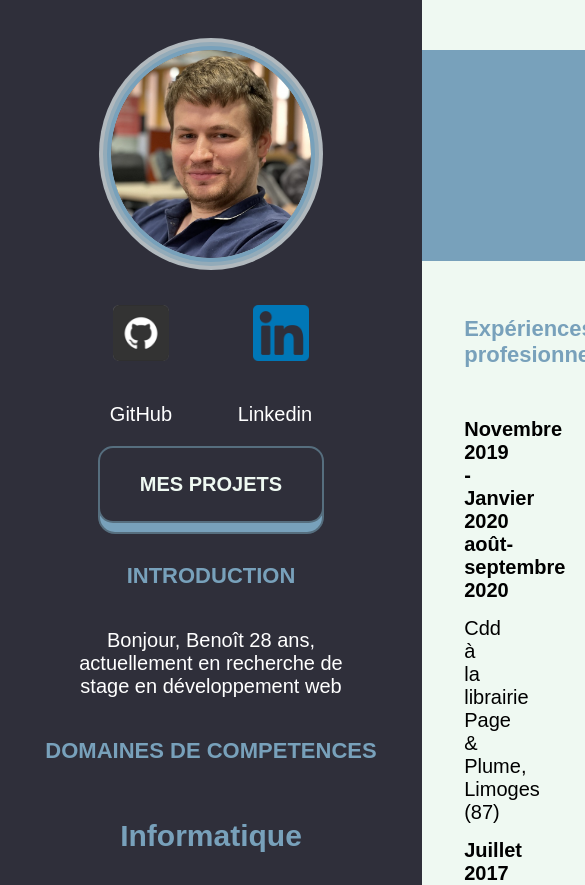
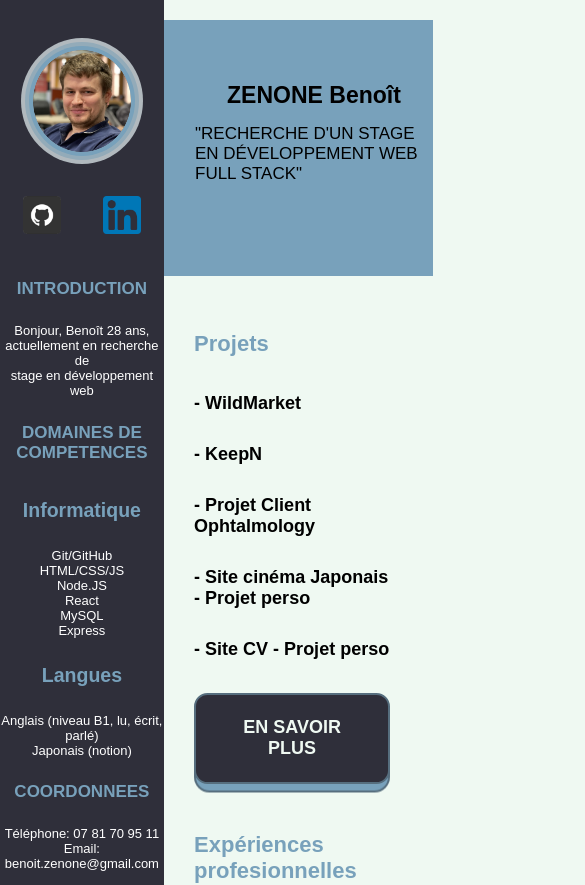
Before and after one commit to BenZen59/cv, a React (Create React App) app: page / in a window 390 px wide. Shown: the top 885 px of the page, 585 px wide, since content can reach past the window. Built offline with nearby package versions, Linux system fonts and the light colour scheme.

Commit message:
add responsive

```diff
--- a/src/components/CV.jsx
+++ b/src/components/CV.jsx
@@ -9,6 +9,7 @@ export default function CV() {
     <>
       <header>
         <h1>ZENONE Benoît</h1>
+        "RECHERCHE D'UN STAGE EN DÉVELOPPEMENT WEB FULL STACK"
       </header>
 
       <nav>
@@ -26,12 +27,8 @@ export default function CV() {
             </div>
           </a>
         </div>
-        <span className='github'>GitHub</span> Linkedin
-        <p>
-          <button className='projet'>
-            <NavLink to='/projet'>Mes projets</NavLink>
-          </button>
-        </p>
+        <span className='github'>GitHub</span>{' '}
+        <span className='linkedin'>Linkedin</span>
         <p>
           <h1>INTRODUCTION</h1>
         </p>
@@ -97,6 +94,21 @@ export default function CV() {
       </nav>
 
       <section>
+        <h1>Projets</h1>
+        <p>
+          <div className='boldSection'>- WildMarket</div>
+          <div className='boldSection'>- KeepN</div>
+          <div className='boldSection'>- Projet Client Ophtalmology</div>
+          <div className='boldSection'>
+            - Site cinéma Japonais - Projet perso
+          </div>
+          <div className='boldSection'>- Site CV - Projet perso</div>
+        </p>
+        <p>
+          <button className='projet'>
+            <NavLink to='/projet'>En savoir plus</NavLink>
+          </button>
+        </p>
         <h1>Expériences profesionnelles</h1>
         <p>
           <div className='boldSection'>
@@ -142,15 +154,6 @@ export default function CV() {
           </div>{' '}
           Spécialité Génie Électronique, Lycée Léonard De Vinci, Calais (62)
         </p>
-        <h1>Expériences diverses</h1>
-        <p>
-          Écriture D'un Dossier Pour Le Bp Libraire Sur Le Sujet
-          Suivant"promouvoir La Culture Japonaise À Travers La Librairie"
-          <br /> <br />
-          Option Cinéma Au Lycée Pour Le Bac, Avec La Réalisation D’un
-          Court-métrage Et Un Passage À L’oral
-          <br /> <br />{' '}
-        </p>
       </section>
     </>
   );
--- a/src/components/CV.scss
+++ b/src/components/CV.scss
@@ -8,17 +8,22 @@ body {
 header {
   display: flex;
   justify-content: center;
+  flex-direction: column;
   align-items: center;
   position: relative;
   margin-left: 50vh;
   background-color: rgb(120, 161, 187);
   width: 160vh;
   height: 25vh;
-  font-size: 32px;
-  font-weight: bold;
-  margin-top: 50px;
+  font-size: 23px;
+  margin-top: 25px;
+  padding-bottom: 45px;
 }
 
+header > h1 {
+  font-size: 50px;
+  font-weight: bold;
+}
 .lienPerso {
   display: flex;
   justify-content: space-between;
@@ -35,7 +40,7 @@ nav {
   background-color: $color2;
   color: white;
   width: 50vh;
-  height: auto;
+  height: 223%;
   top: 0;
   text-align: center;
   position: absolute;
@@ -76,7 +81,7 @@ section h1 {
   color: $color3;
   font-weight: bold;
   font-size: 22px;
-  padding-bottom: 15px;
+  padding-bottom: 2px;
   padding-top: 30px;
 }
 
@@ -154,3 +159,79 @@ button > a {
 button:hover > a {
   color: $color2;
 }
+
+@media screen and (max-width: 926px) {
+  header {
+    padding-left: 35%;
+    margin-top: 50px;
+  }
+
+  nav {
+    width: auto;
+    bottom: -100%;
+  }
+
+  section {
+    margin-left: 46vh;
+  }
+}
+
+@media screen and (max-width: 820px) {
+  header {
+    width: 61%;
+    margin: auto;
+    padding-left: 50%;
+    margin-top: 50px;
+    font-size: 17px;
+    margin-top: 20px;
+  }
+
+  header > h1 {
+    font-size: 23px;
+    font-weight: bold;
+  }
+
+  nav h1 {
+    font-size: 17px;
+    padding: 10px;
+  }
+
+  nav {
+    width: 42%;
+    height: 283%;
+    bottom: -100%;
+    font-size: 13px;
+  }
+
+  section {
+    margin-left: 41vh;
+  }
+
+  .photoCV {
+    width: 60%;
+  }
+
+  .linkedin {
+    display: none;
+  }
+
+  .github {
+    display: none;
+  }
+
+  .lienPerso {
+    width: 80px;
+    height: 80px;
+    padding-top: 20px;
+  }
+
+  .navImg {
+    padding: 21px;
+  }
+
+  section {
+    margin-left: 23vh;
+    margin-top: 3vh;
+    font-size: 18px;
+  }
+}
--- a/src/components/Projet.jsx
+++ b/src/components/Projet.jsx
@@ -96,7 +96,18 @@ export default function Projet() {
         <li class='work'>
           <input class='radio' id='work4' name='works' type='radio' checked />
           <div class='relative'>
-            <label for='work4'>Site CV</label>
+            <label for='work4'>Site cinéma Japonais</label>
+
+            <span class='circle'></span>
+          </div>
+          <div class='content'>
+            <p>Projet perso en React sur le cinéma japonais en général</p>
+          </div>
+        </li>
+        <li class='work'>
+          <input class='radio' id='work5' name='works' type='radio' checked />
+          <div class='relative'>
+            <label for='work5'>Site CV</label>
 
             <span class='circle'></span>
           </div>
--- a/src/components/Projet.scss
+++ b/src/components/Projet.scss
@@ -88,6 +88,7 @@
     margin-top: -17px;
   }
   p {
+    margin-top: 50px;
     max-height: 0;
     color: transparent;
     text-align: justify;
@@ -140,3 +141,58 @@ label {
   text-decoration: underline;
   cursor: pointer;
 }
+
+@media screen and (max-width: 926px) {
+  .content {
+    max-height: 30px;
+    padding: 50px 20px 0;
+    border-color: transparent;
+    border-width: 2px;
+    border-style: solid;
+    border-radius: 0.5em;
+    position: relative;
+    &:before,
+    &:after {
+      content: '';
+      width: 0;
+      height: 0;
+      border: solid transparent;
+      position: absolute;
+      pointer-events: none;
+      right: 100%;
+    }
+    &:before {
+      border-right-color: inherit;
+      border-width: 20px;
+      top: 50%;
+      margin-top: -20px;
+    }
+    &:after {
+      border-right-color: $color1;
+      border-width: 17px;
+      top: 50%;
+      margin-top: -17px;
+    }
+    p {
+      max-height: 0;
+      font-size: 12px;
+      margin-bottom: 5px;
+      color: transparent;
+      text-align: justify;
+      word-break: break-word;
+      hyphens: auto;
+      overflow: hidden;
+    }
+  }
+  label {
+    font-size: 12px;
+    position: absolute;
+    z-index: 100;
+    top: px;
+    -webkit-transition: -webkit-transform 0.2s linear;
+  }
+
+  .date {
+    font-size: 0.75em;
+  }
+}
```
